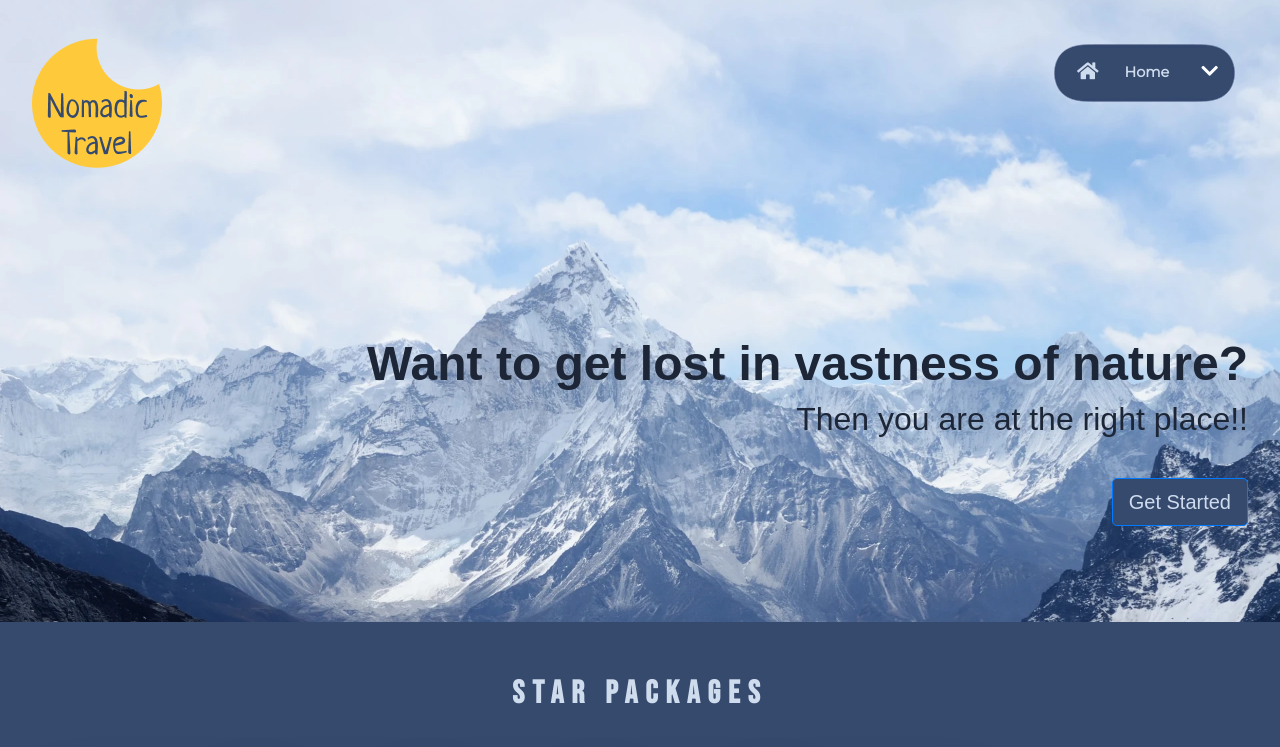
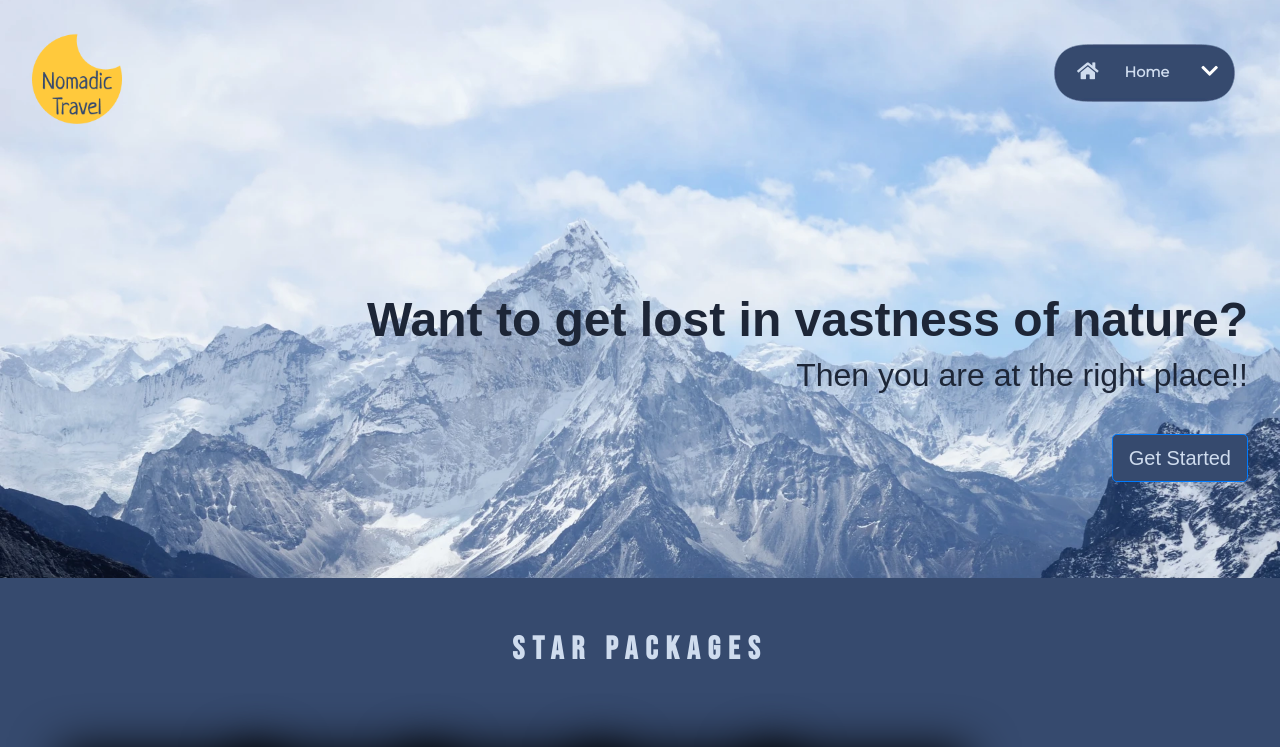
Before and after one commit to padhu-bot/nomadic_travel, a plain HTML site: page index.html in a window 1280 px wide. Shown: the top 747 px of the page. Drawn offline with nearby package versions, Linux system fonts and the light colour scheme.

Commit message:
Update style.css

```diff
--- a/css/style.css
+++ b/css/style.css
@@ -28,10 +28,10 @@ body {
   display: flex;
   flex-wrap: wrap;
 }
-.logo-text{
+.logo{
   position: relative;
-  height:80px;
-  width:70px;
+  height:100px;
+  width:90px;
 }
 
 
```
